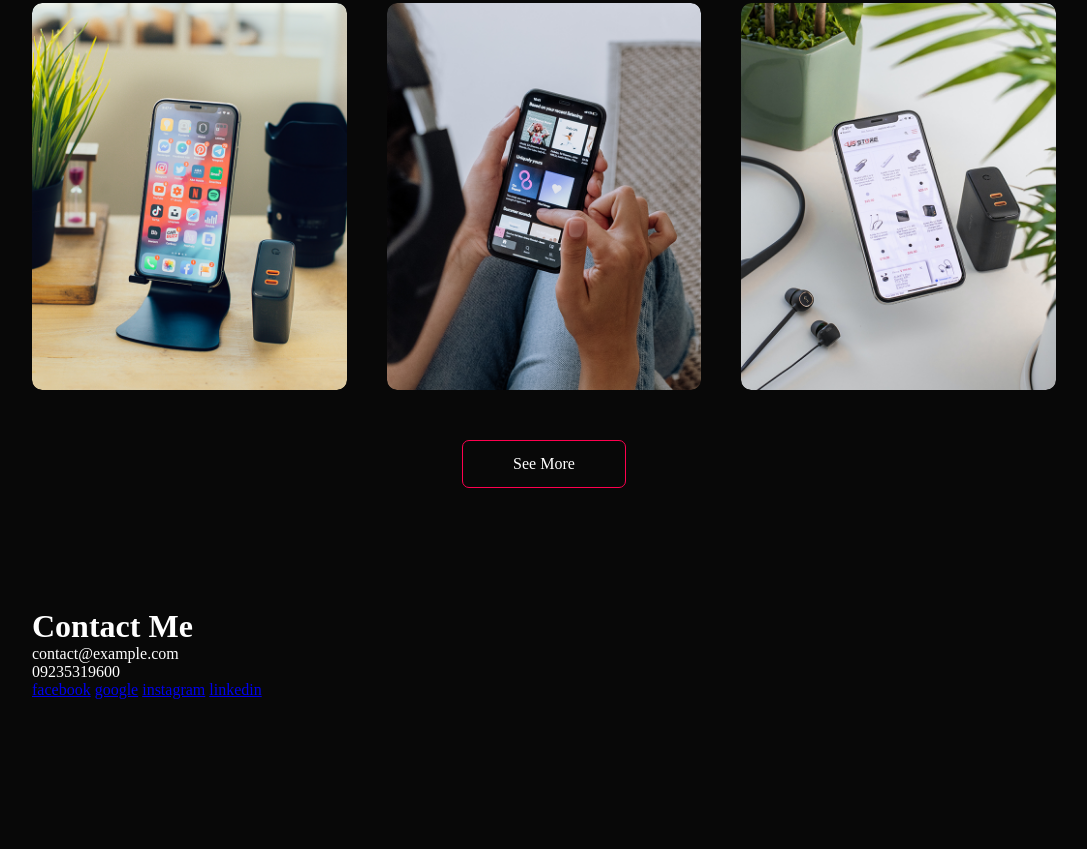
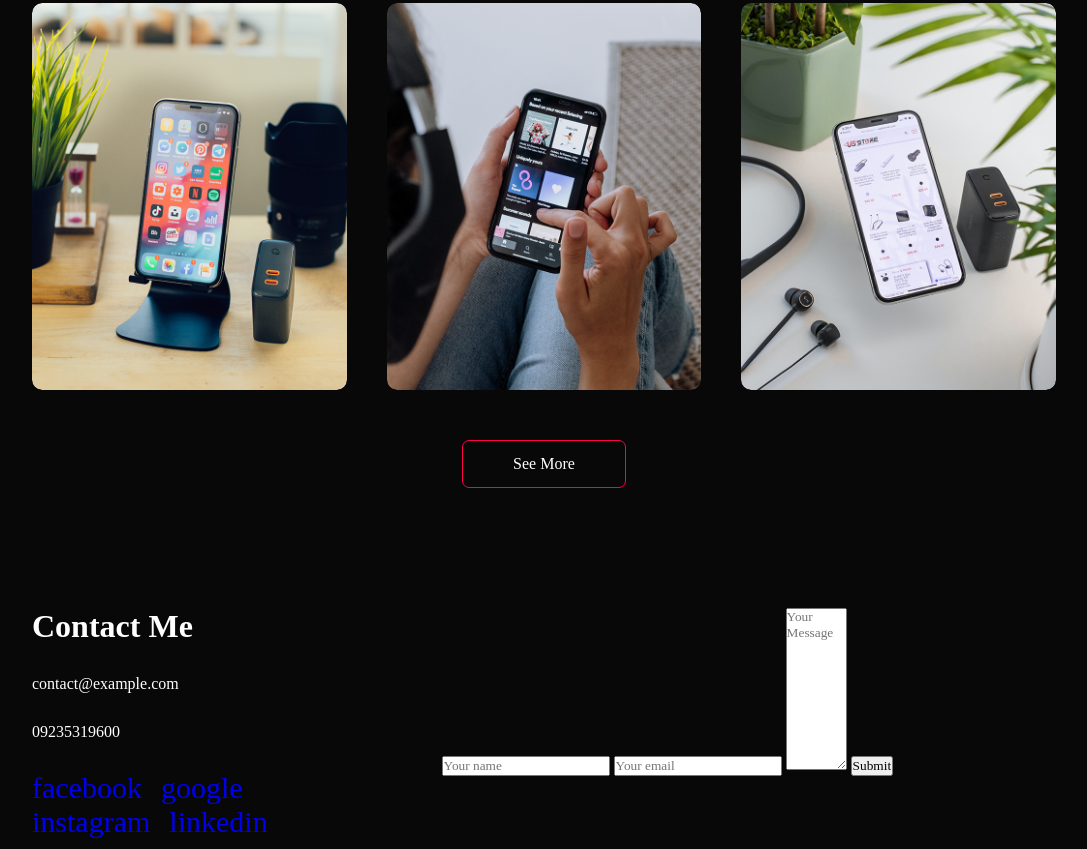
Before and after one commit to zerihune/Portfolio-CSS-JS, a plain HTML site: page index.html in a window 1280 px wide. Shown: the part 2104-2953 px from the top of the page, without its empty margins (96-1183 px from the left). Before the commit the page ends 2813 px from the top, so only its background shows below. Drawn offline with Linux system fonts and the light colour scheme.

Commit message:
Contact Right

```diff
--- a/index.html
+++ b/index.html
@@ -7,6 +7,7 @@
     <meta name="viewport" content="width=device-width, initial-scale=1.0">
     <title>ZEK2 </title>
     <link rel="stylesheet" href="style.css">
+    <link rel="stylesheet" href="https://stackpath.bootstrapcdn.com/font-awesome/4.7.0/css/font-awesome.min.css">
 </head>
 
 <body>
@@ -158,7 +159,14 @@
                     <a href="https://linkedin.com">linkedin</a>
                 </div>
             </div>
-            <div class="contact-right"></div>
+            <div class="contact-right">
+                <form>
+                    <input type="text" name="name" placeholder="Your name" required>
+                    <input type="email" name="email" placeholder="Your email" required>
+                    <textarea name="Message" cols="6" rows="10" placeholder="Your Message"></textarea>
+                    <button type="submit">Submit</button>
+                </form>
+            </div>
         </div>
     </div>
 </div>
--- a/style.css
+++ b/style.css
@@ -269,3 +269,21 @@ nav ul li a:hover::after {
 }
 
 /* CONTACT  */
+.contact-left{
+    flex-basis: 35%;
+}
+.contact-right{
+    flex-basis: 60%;
+}
+.contact-left p{
+    margin-top: 30px;
+}
+.social-icons{
+    margin-top: 30px;
+}
+.social-icons a{
+    text-decoration: none;
+    font-size: 30px;
+    margin-right: 15px;
+    color: ;
+}
```
Also changed, not shown: apple.html (+1 -2 lines).
